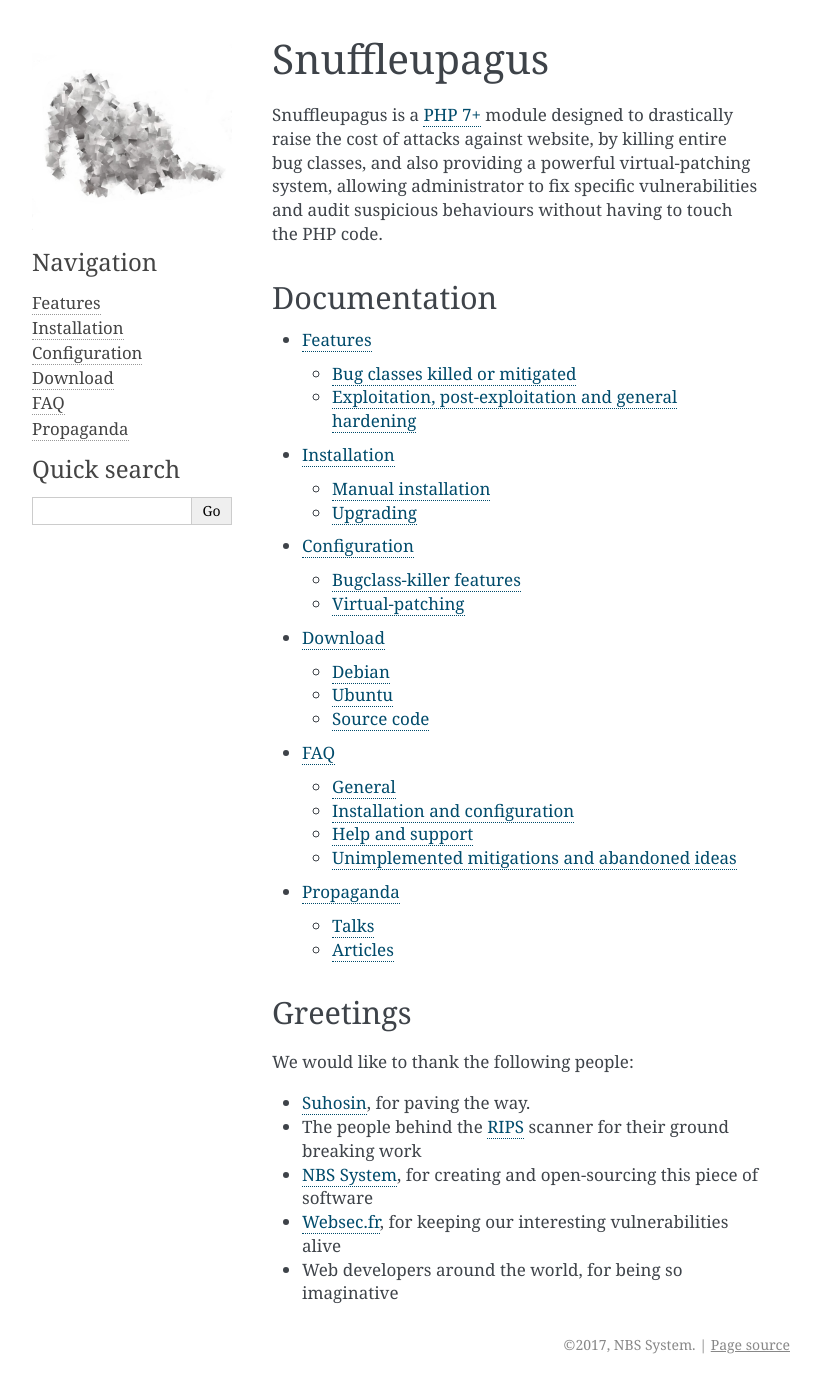
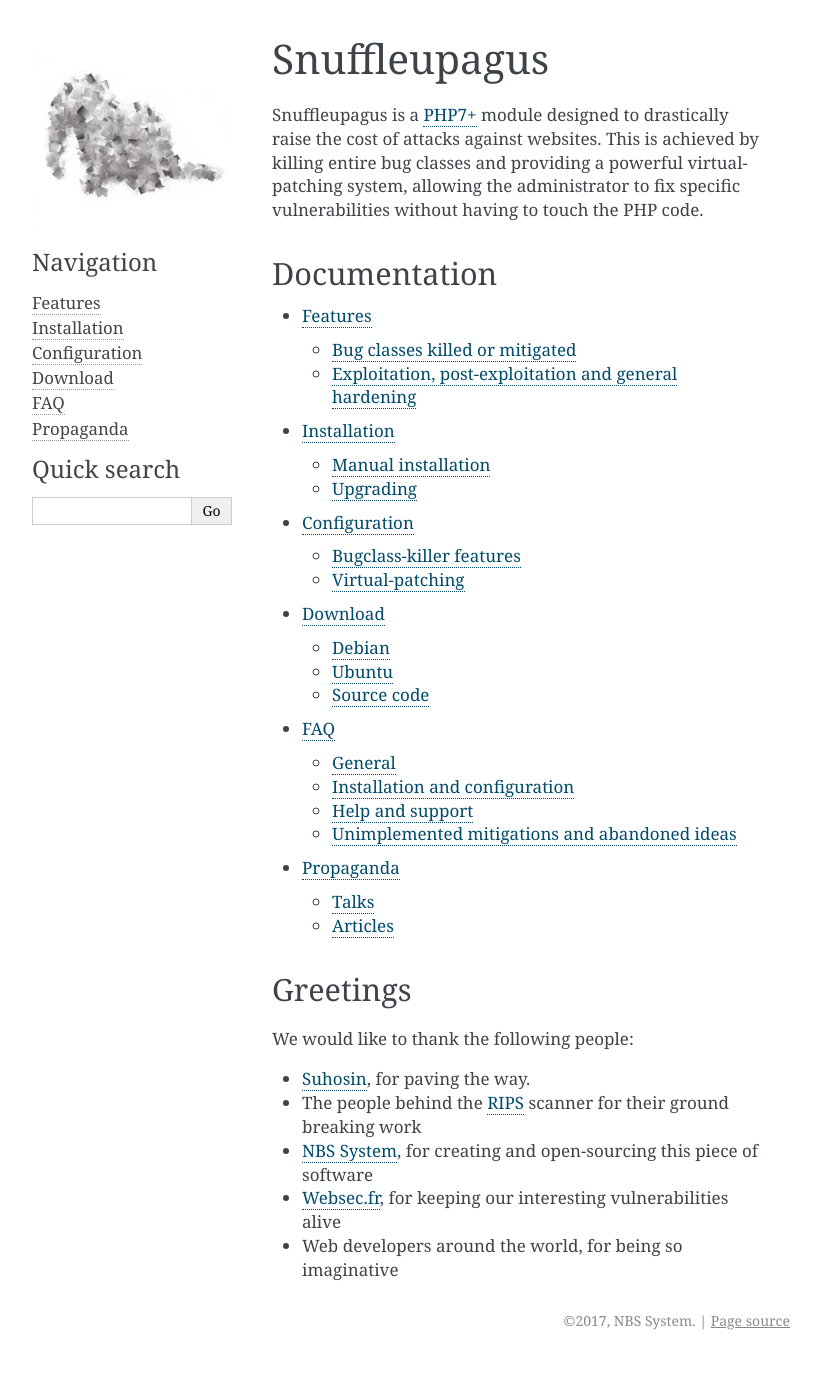
Before and after one commit to jvoisin/snuffleupagus, a Sphinx documentation site: the page built from doc/source/index.rst, in a window 1280 px wide. Shown: the whole page, without its empty margins (234-1055 px from the left). Built offline with Sphinx 7.4.7, drawn with Linux system fonts in a browser that asks for light colours; after the commit the page ends 1360 px from its top, so only the background shows below that.

Commit message:
Update index.rst

```diff
--- a/doc/source/index.rst
+++ b/doc/source/index.rst
@@ -1,11 +1,10 @@
 Snuffleupagus
 =============
 
-Snuffleupagus is a `PHP 7+ <https://secure.php.net/>`_ module designed to
-drastically raise the cost of attacks against website, by killing entire bug
-classes, and also providing a powerful virtual-patching system, allowing
-administrator to fix specific vulnerabilities and audit suspicious behaviours
-without having to touch the PHP code.
+Snuffleupagus is a `PHP7+ <http://php.net/manual/en/migration70.php>`_
+module designed to drastically raise the cost of attacks against websites. This is achieved
+by killing entire bug classes and providing a powerful virtual-patching system,
+allowing the administrator to fix specific vulnerabilities without having to touch the PHP code.
 
 Documentation
 -------------
```
